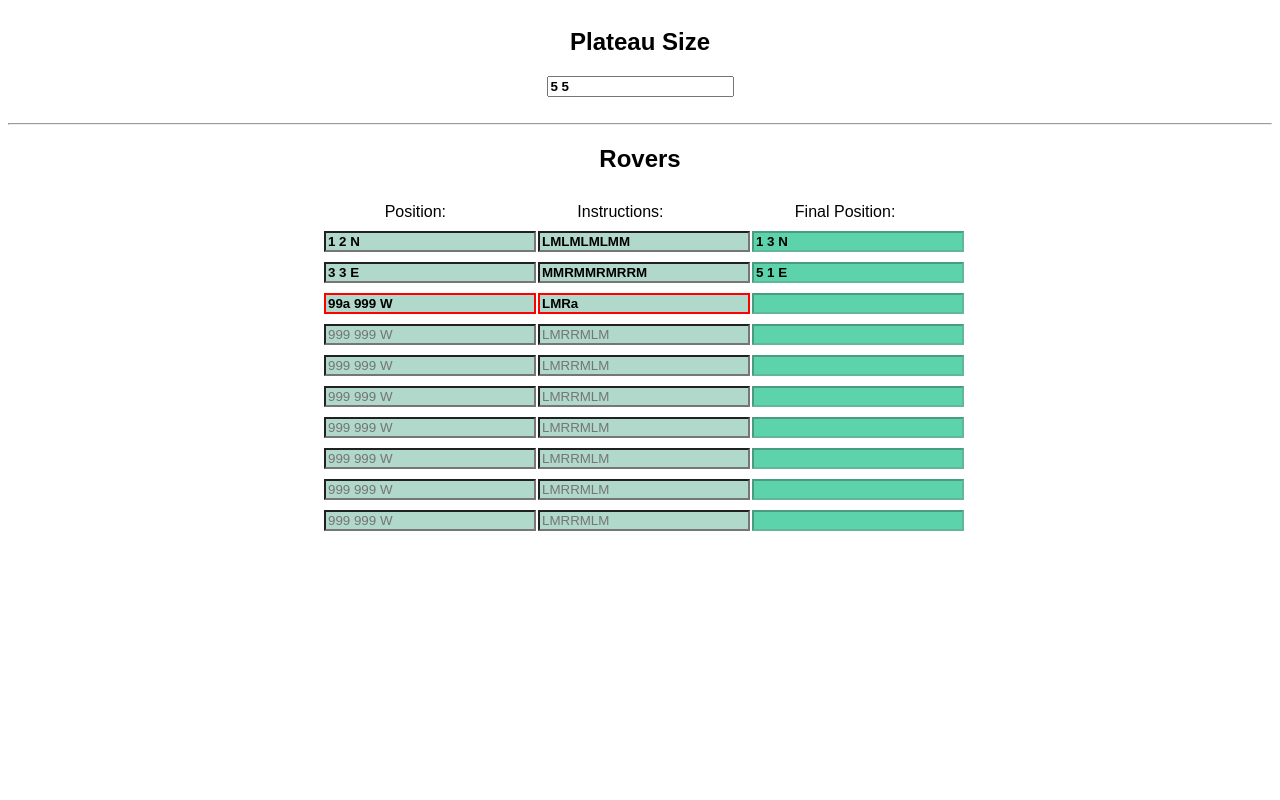
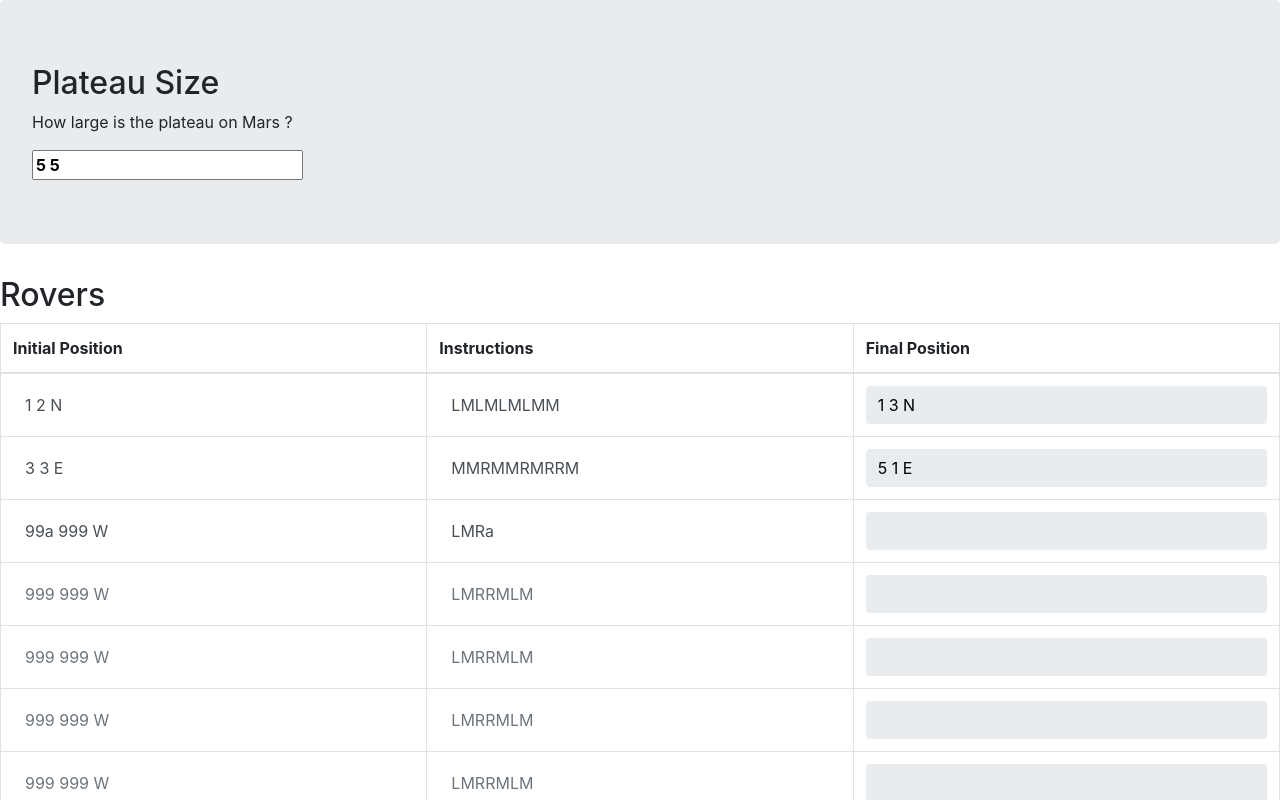
Before and after one commit to swiss-chris/MarsRover2, a React (Create React App) app: page / in a window 1280 px wide. Shown: the top 800 px of the page. Built offline with nearby package versions, Linux system fonts and the light colour scheme.

Commit message:
minor changes

```diff
--- a/package.json
+++ b/package.json
@@ -5,7 +5,9 @@
   "keywords": [],
   "main": "src/index.js",
   "dependencies": {
+    "bootstrap": "4.3.1",
     "react": "16.8.6",
+    "react-bootstrap": "1.0.0-beta.9",
     "react-dom": "16.8.6",
     "react-scripts": "3.0.1"
   },
--- a/public/index.html
+++ b/public/index.html
@@ -13,6 +13,12 @@
     -->
     <link rel="manifest" href="%PUBLIC_URL%/manifest.json" />
     <link rel="shortcut icon" href="%PUBLIC_URL%/favicon.ico" />
+    <link
+      rel="stylesheet"
+      href="https://maxcdn.bootstrapcdn.com/bootstrap/4.3.1/css/bootstrap.min.css"
+      integrity="sha384-ggOyR0iXCbMQv3Xipma34MD+dH/1fQ784/j6cY/iJTQUOhcWr7x9JvoRxT2MZw1T"
+      crossorigin="anonymous"
+    />
     <!--
       Notice the use of %PUBLIC_URL% in the tags above.
       It will be replaced with the URL of the `public` folder during the build.
--- a/src/components/App.js
+++ b/src/components/App.js
@@ -51,8 +51,6 @@ class App extends Component {
           size={this.state.size}
           handleChange={this.handlePlateauChange}
         />
-        <br />
-        <hr />
         <Rovers
           size={this.state.size}
           rovers={this.state.rovers}
--- a/src/components/Plateau.js
+++ b/src/components/Plateau.js
@@ -1,11 +1,13 @@
 import React from "react";
 
 import { isValidSize } from "../logic/validators";
+import { Jumbotron } from "react-bootstrap";
 
 const Plateau = props => {
   return (
-    <div>
+    <Jumbotron>
       <h2>Plateau Size</h2>
+      <p>How large is the plateau on Mars ?</p>
       <input
         value={props.size}
         onChange={props.handleChange}
@@ -13,7 +15,7 @@ const Plateau = props => {
         maxLength="7"
         className={isValidSize(props.size) ? "" : "error"}
       />
-    </div>
+    </Jumbotron>
   );
 };
 
--- a/src/components/Rover.js
+++ b/src/components/Rover.js
@@ -1,28 +1,37 @@
 import React from "react";
 
 import calculateNewPosition from "../logic/movements";
-import { isValidInstructions, isValidStartAndSize } from "../logic/validators";
+import {
+  isValidInstructions,
+  isValidStartAndSize,
+  isValidSize,
+  isValidStart
+} from "../logic/validators";
+import { FormControl } from "react-bootstrap";
 
 const Rover = props => {
   return (
-    <div className="grid-container">
-      <div className="grid-item">
-        <input
+    <tr>
+      <td>
+        <FormControl
           name="position"
           value={props.rover.position}
           onChange={props.handleChange}
-          placeholder="999 999 W"
           maxLength="9"
           className={
             !props.rover.position ||
-            isValidStartAndSize(props.rover.position, props.size)
+            isValidStartAndSize(props.rover.position, props.size) ||
+            (isValidStart(props.rover.position) && !isValidSize(props.size))
               ? ""
               : "error"
           }
+          placeholder="999 999 W"
+          aria-label="position"
         />
-      </div>
-      <div className="grid-item">
-        <input
+      </td>
+
+      <td>
+        <FormControl
           name="instructions"
           value={props.rover.instructions}
           onChange={props.handleChange}
@@ -35,9 +44,10 @@ const Rover = props => {
               : "error"
           }
         />
-      </div>
-      <div className="grid-item final">
-        <input
+      </td>
+
+      <td>
+        <FormControl
           value={calculateNewPosition(
             props.rover.position,
             props.rover.instructions,
@@ -45,8 +55,8 @@ const Rover = props => {
           )}
           disabled
         />
-      </div>
-    </div>
+      </td>
+    </tr>
   );
 };
 
--- a/src/components/Rovers.js
+++ b/src/components/Rovers.js
@@ -1,16 +1,21 @@
 import React from "react";
+import { Table } from "react-bootstrap";
 
 import Rover from "./Rover";
 
 const Rovers = props => {
   return (
-    <div class="rovers">
+    <div>
       <h2>Rovers</h2>
-      <div className="grid-container">
-        <div className="grid-item">Position:</div>
-        <div className="grid-item">Instructions:</div>
-        <div className="grid-item">Final Position:</div>
-      </div>
+      <Table bordered>
+        <thead>
+          <tr>
+            <th>Initial Position</th>
+            <th>Instructions</th>
+            <th>Final Position</th>
+          </tr>
+        </thead>
+        <tbody>
           {props.rovers.map((rover, index) => (
             <Rover
               key={index}
@@ -19,6 +24,8 @@ const Rovers = props => {
               handleChange={event => props.handleChange(event, index)}
             />
           ))}
+        </tbody>
+      </Table>
     </div>
   );
 };
--- a/src/logic/validators.js
+++ b/src/logic/validators.js
@@ -1,6 +1,5 @@
 import { extractStart, extractSize } from "./converters";
 
-// TODO: reuse matchers for html input validation
 export const startMatcher = /^\d{1,3} \d{1,3} [NESW]$/;
 const instructionsMatcher = /^[LRM]{1,1000}$/;
 const sizeMatcher = /^\d{1,3} \d{1,3}$/;
--- a/src/styles.css
+++ b/src/styles.css
@@ -1,27 +1,9 @@
-body {
-  background-color: rgb(255, 255, 255);
+input {
+  font-weight: bold;
 }
 
-.App {
-  font-family: sans-serif;
-  text-align: center;
-  align-content: center;
-}
-
-.rovers {
-  margin: auto;
-  width: 50%;
-}
-
-.grid-container {
-  display: grid;
-  grid-template-columns: auto auto auto;
-  grid-column-gap: 10px;
-  padding-top: 10px;
-}
-
-input {
-  font-weight: bold;
+table .form-control {
+  border-width: 0px;
 }
 
 input::placeholder {
@@ -32,15 +14,6 @@ input:disabled {
   color: black;
 }
 
-.grid-item input {
-  width: 100%;
-  background-color: rgb(176, 216, 203);
-}
-
-.grid-item.final input {
-  background-color: rgb(93, 211, 172);
-}
-
 .error {
   border: 2px solid red;
 }
```
Lines whose indentation alone changed are shown as unchanged.
